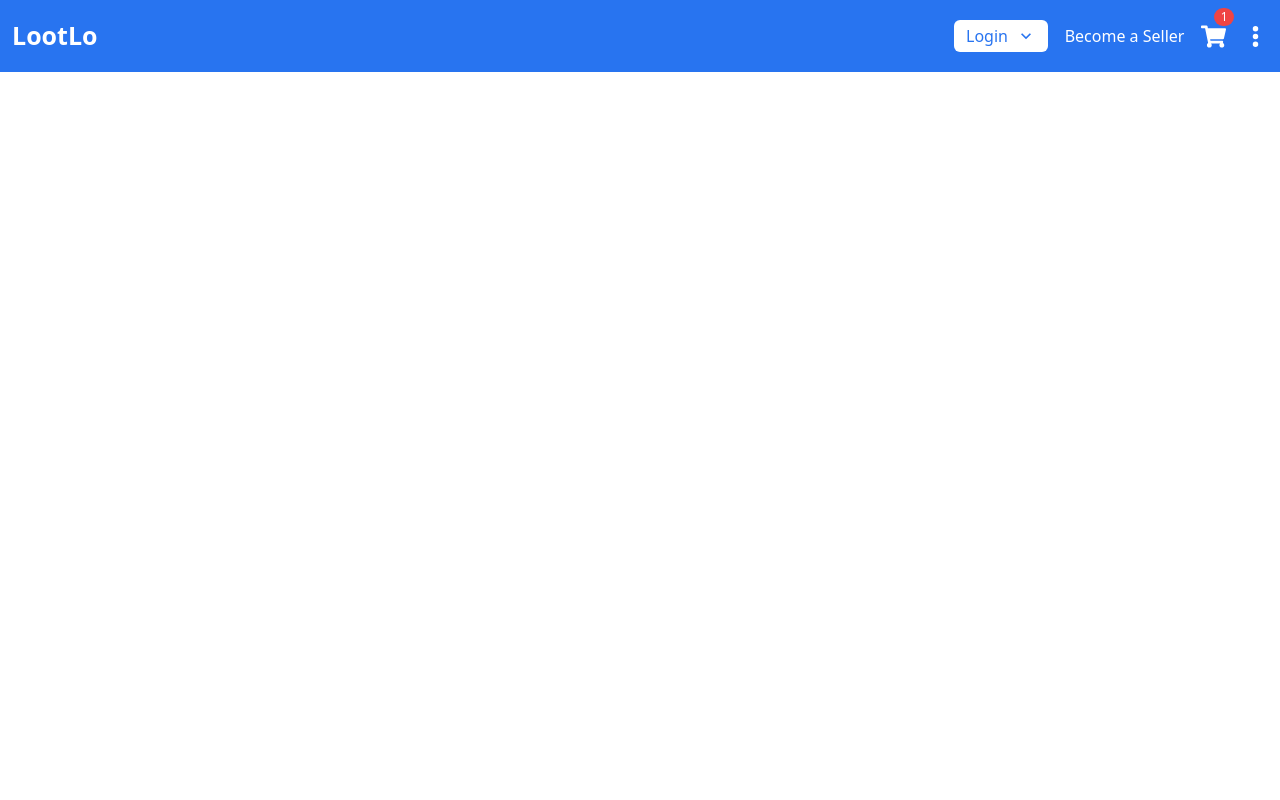
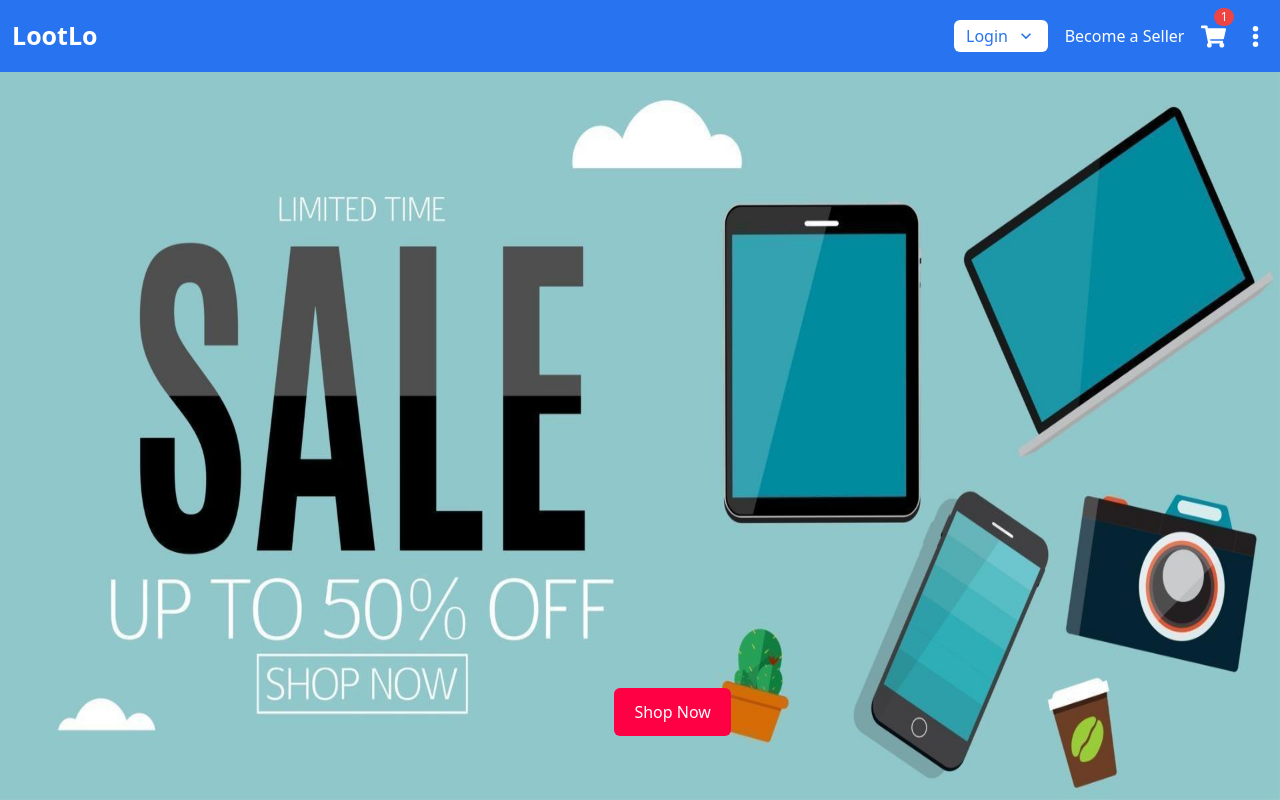
Before and after one commit to Chirag-Devda/Assignments, a React (Vite) app in the folder E-commerce/: page / in a window 1280 px wide. Built offline with nearby package versions, Linux system fonts and the light colour scheme.

Commit message:
Completed Home Page

```diff
--- /dev/null
+++ b/E-commerce/src/images/index.js
@@ -0,0 +1,2 @@
+import Lending from "./Lending.jpg";
+export { Lending };
--- a/E-commerce/src/pages/Home/Home.jsx
+++ b/E-commerce/src/pages/Home/Home.jsx
@@ -1,7 +1,21 @@
 import { Navbar } from "../../components";
-
+import { Lending } from "../../images";
 const Home = () => {
-  return <Navbar />;
+  return (
+    <>
+      <Navbar />
+      <div className="w-screen overflow-hidden h-[calc(100vh-72px)] relative">
+        <img
+          src={Lending}
+          alt="Lending Image"
+          className="w-full h-full object-center"
+        />
+        <button className="bg-[#ff0044] hover:scale-125 hover:duration- text-white absolute bottom-16 left-[48%] px-5 py-3 rounded-md">
+          Shop Now
+        </button>
+      </div>
+    </>
+  );
 };
 
 export default Home;
```
Also changed, not shown: E-commerce/src/images/Lending.jpg (added).
